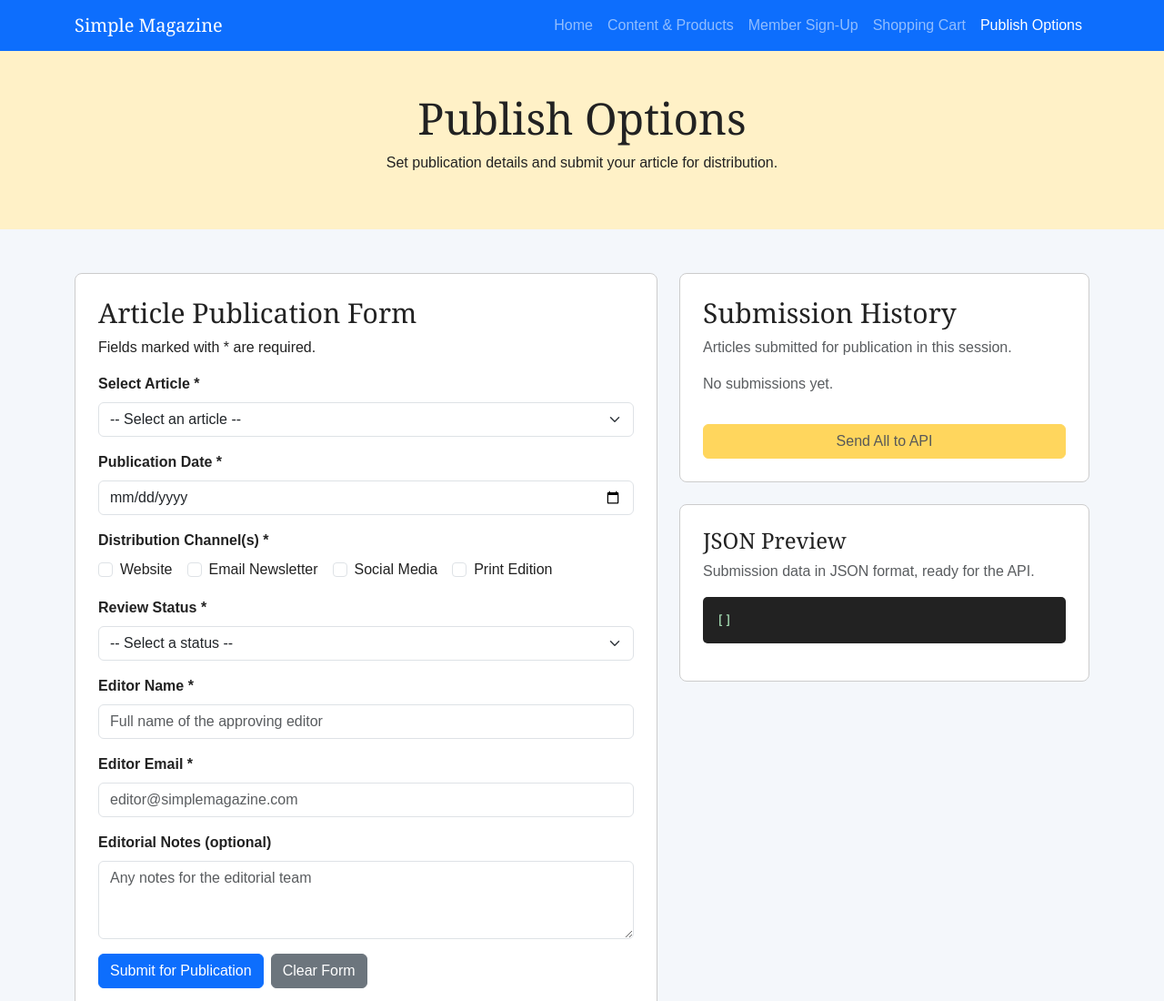
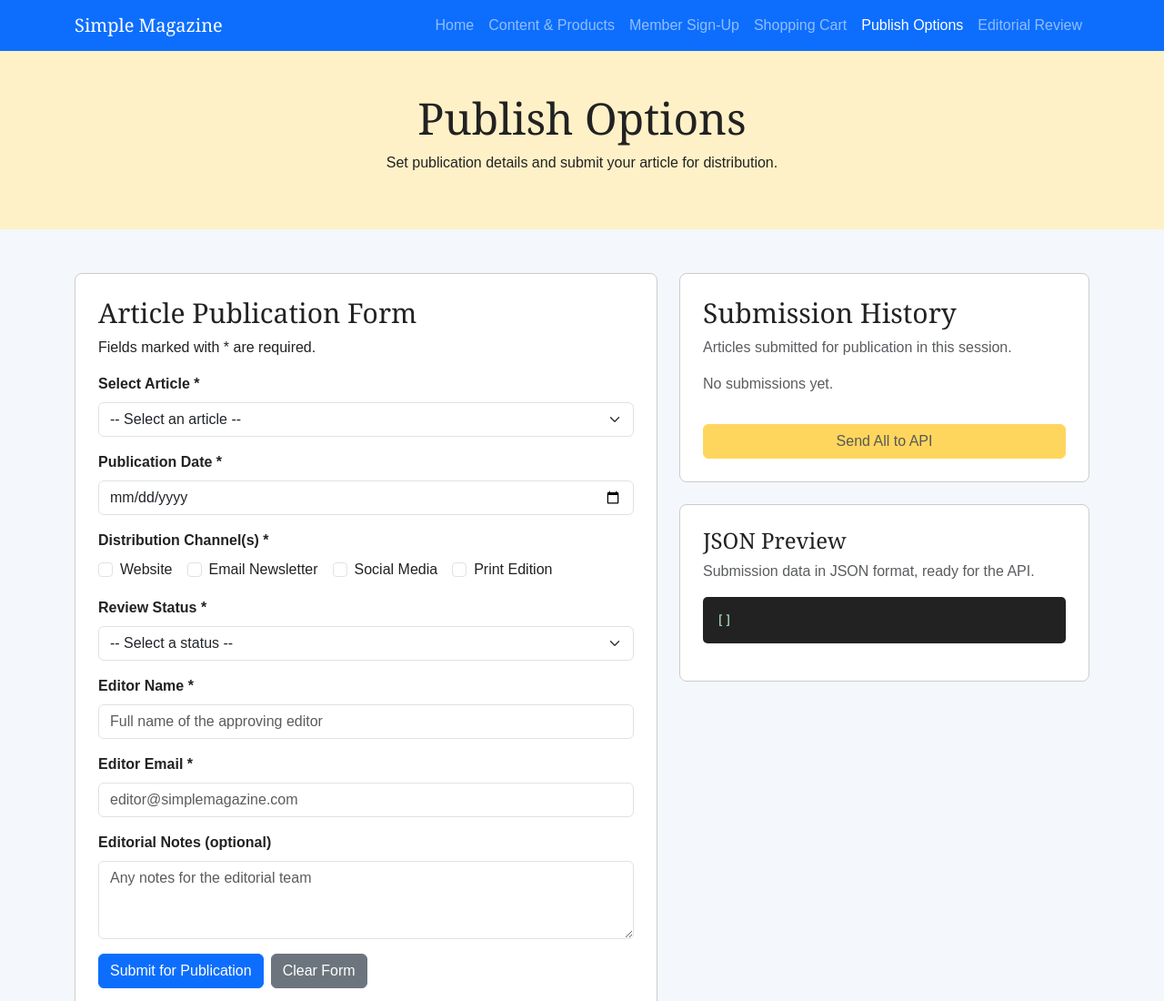
Before and after one commit to PennAdCard/the-current-magazine-version2-basic, a plain HTML site: page publish.html in a window 1280 px wide. Shown: the top 1100 px of the page at 91% size. Drawn offline with nearby package versions, Linux system fonts and the light colour scheme.

Commit message:
Add Editorial Review link to navigation

```diff
--- a/publish.html
+++ b/publish.html
@@ -31,6 +31,7 @@
           <li class="nav-item"><a class="nav-link" href="members.html">Member Sign-Up</a></li>
           <li class="nav-item"><a class="nav-link" href="cart.html">Shopping Cart</a></li>
           <li class="nav-item"><a class="nav-link active" href="publish.html">Publish Options</a></li>
+          <li class="nav-item"><a class="nav-link" href="editorial.html">Editorial Review</a></li>
         </ul>
       </div>
     </div>
```
